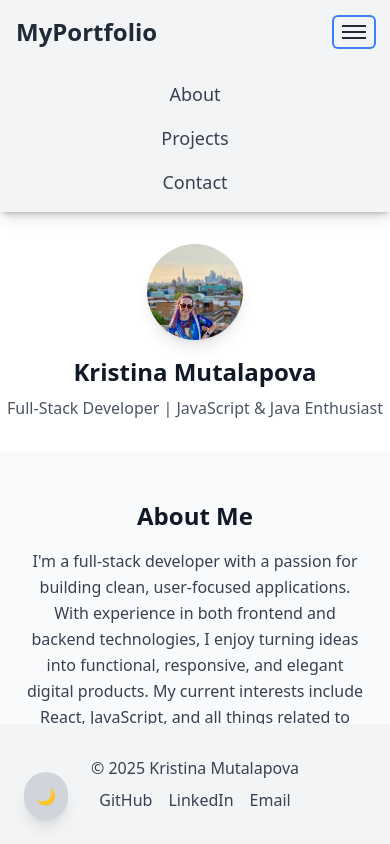
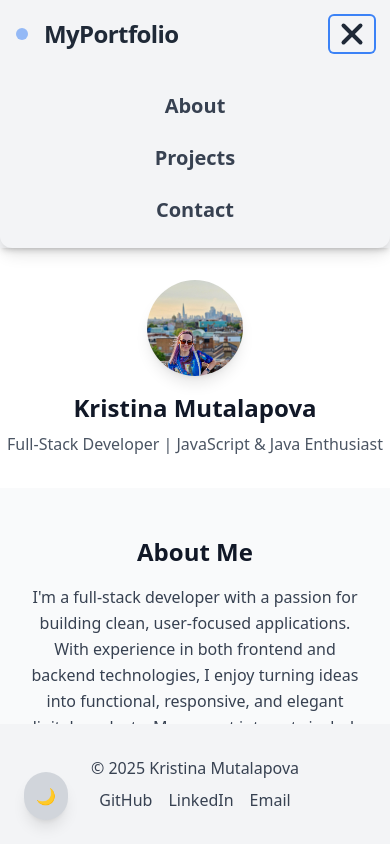
Before and after one commit to krismutalapova/portfolio-website, a React (Create React App) app: page / in a window 390 px wide. Both pictures are taken after a click on the button "Open menu". Shown: the top 844 px of the page. Built offline with nearby package versions, Linux system fonts and the light colour scheme.

Commit message:
feat(ui): improve portfolio UX, add 404 page, enhance navbar, and fix email link

```diff
--- a/package.json
+++ b/package.json
@@ -9,6 +9,7 @@
     "@testing-library/user-event": "^13.5.0",
     "react": "^19.1.0",
     "react-dom": "^19.1.0",
+    "react-router-dom": "^6.30.1",
     "react-scripts": "5.0.1",
     "web-vitals": "^2.1.4"
   },
--- a/src/App.js
+++ b/src/App.js
@@ -1,3 +1,5 @@
+import React from 'react';
+import { BrowserRouter as Router, Routes, Route } from 'react-router-dom';
 import Navbar from './components/Navbar';
 import Header from './components/Header';
 import AboutMe from './components/AboutMe';
@@ -5,26 +7,34 @@ import Projects from './components/Projects';
 import Footer from './components/Footer';
 import ScrollToTop from './components/ScrollToTop';
 import ThemeToggle from './components/ThemeToggle';
+import NotFound from './components/NotFound';
 
 function App() {
   return (
-    <>
+    <Router>
       {/* Skip link for keyboard users */}
       <a href="#main-content" className="sr-only focus:not-sr-only absolute left-2 top-2 bg-blue-600 text-white px-4 py-2 rounded z-50">Skip to main content</a>
       <div className="min-h-screen flex flex-col bg-white dark:bg-gray-900 text-gray-900 dark:text-white">
         <Navbar />
         <main id="main-content" className="flex-1 flex flex-col" tabIndex={-1}>
-          <Header />
-          <AboutMe />
-          <Projects />
-          <ScrollToTop />
+          <Routes>
+            <Route path="/" element={
+              <>
+                <Header />
+                <AboutMe />
+                <Projects />
+                <ScrollToTop />
+              </>
+            } />
+            <Route path="*" element={<NotFound />} />
+          </Routes>
         </main>
         <Footer />
         <div className="fixed bottom-4 right-4 z-50">
           <ThemeToggle />
         </div>
       </div>
-    </>
+    </Router>
   );
 }
 
--- a/src/components/Footer.js
+++ b/src/components/Footer.js
@@ -14,9 +14,7 @@ const Footer = React.memo(function Footer() {
                         className="hover:text-blue-500" target="_blank" rel="noopener noreferrer">
                         LinkedIn
                     </a>
-                    <a href="kris.mutalapova@pm.me" className="hover:text-blue-500">
-                        Email
-                    </a>
+                    <a href="mailto:kris.mutalapova@pm.me" className="hover:text-blue-500">Email</a>
                 </div>
             </div>
         </footer>
--- a/src/components/Navbar.js
+++ b/src/components/Navbar.js
@@ -9,32 +9,41 @@ const Navbar = React.memo(function Navbar() {
     return (
         <nav className="bg-gray-100 dark:bg-gray-800 shadow-md" aria-label="Main navigation">
             <div className="max-w-7xl mx-auto px-4 py-4 flex justify-between items-center">
-                <div className="text-2xl font-bold text-gray-800 dark:text-white">MyPortfolio</div>
+                <div className="text-2xl font-extrabold tracking-tight text-gray-800 dark:text-white flex items-center gap-2">
+                    <span className="inline-block w-3 h-3 bg-blue-500 rounded-full mr-2 animate-pulse"></span>
+                    MyPortfolio
+                </div>
                 <button
-                    className="md:hidden p-2 rounded focus:outline-none focus:ring-2 focus:ring-blue-500"
+                    className="md:hidden p-2 rounded focus:outline-none focus:ring-2 focus:ring-blue-500 group"
                     aria-label={menuOpen ? 'Close menu' : 'Open menu'}
                     aria-expanded={menuOpen}
                     aria-controls="navbar-menu"
                     onClick={handleMenuToggle}
                 >
-                    <span className="block w-6 h-0.5 bg-gray-800 dark:bg-white mb-1"></span>
-                    <span className="block w-6 h-0.5 bg-gray-800 dark:bg-white mb-1"></span>
-                    <span className="block w-6 h-0.5 bg-gray-800 dark:bg-white"></span>
+                    <span
+                        className={`block w-7 h-1 bg-gray-800 dark:bg-white mb-1 rounded transition-transform duration-300 ease-in-out ${menuOpen ? 'rotate-45 translate-y-2' : ''}`}
+                    ></span>
+                    <span
+                        className={`block w-7 h-1 bg-gray-800 dark:bg-white mb-1 rounded transition-all duration-300 ease-in-out ${menuOpen ? 'opacity-0' : ''}`}
+                    ></span>
+                    <span
+                        className={`block w-7 h-1 bg-gray-800 dark:bg-white rounded transition-transform duration-300 ease-in-out ${menuOpen ? '-rotate-45 -translate-y-2' : ''}`}
+                    ></span>
                 </button>
-                <ul className="hidden md:flex space-x-6 text-gray-700 dark:text-gray-300">
-                    <li><a href="#about" className="hover:text-blue-500" onClick={handleLinkClick}>About</a></li>
-                    <li><a href="#projects" className="hover:text-blue-500" onClick={handleLinkClick}>Projects</a></li>
-                    <li><a href="#contact" className="hover:text-blue-500" onClick={handleLinkClick}>Contact</a></li>
+                <ul className="hidden md:flex space-x-8 text-lg font-medium text-gray-700 dark:text-gray-300">
+                    <li><a href="#about" className="hover:text-blue-500 transition-colors duration-200" onClick={handleLinkClick}>About</a></li>
+                    <li><a href="#projects" className="hover:text-blue-500 transition-colors duration-200" onClick={handleLinkClick}>Projects</a></li>
+                    <li><a href="#contact" className="hover:text-blue-500 transition-colors duration-200" onClick={handleLinkClick}>Contact</a></li>
                 </ul>
             </div>
             {menuOpen && (
                 <ul
                     id="navbar-menu"
-                    className="md:hidden flex flex-col items-center bg-gray-100 dark:bg-gray-800 text-gray-700 dark:text-gray-300 py-4 space-y-4 shadow-lg animate-fade-in z-50"
+                    className="md:hidden flex flex-col items-center bg-gray-100 dark:bg-gray-800 text-gray-700 dark:text-gray-300 py-6 space-y-6 shadow-lg animate-fade-in z-50 transition-all duration-300 text-xl font-semibold rounded-b-xl"
                 >
-                    <li><a href="#about" className="hover:text-blue-500 text-lg" onClick={handleLinkClick}>About</a></li>
-                    <li><a href="#projects" className="hover:text-blue-500 text-lg" onClick={handleLinkClick}>Projects</a></li>
-                    <li><a href="#contact" className="hover:text-blue-500 text-lg" onClick={handleLinkClick}>Contact</a></li>
+                    <li><a href="#about" className="hover:text-blue-500 transition-colors duration-200" onClick={handleLinkClick}>About</a></li>
+                    <li><a href="#projects" className="hover:text-blue-500 transition-colors duration-200" onClick={handleLinkClick}>Projects</a></li>
+                    <li><a href="#contact" className="hover:text-blue-500 transition-colors duration-200" onClick={handleLinkClick}>Contact</a></li>
                 </ul>
             )}
         </nav>
--- /dev/null
+++ b/src/components/NotFound.js
@@ -0,0 +1,13 @@
+import React from 'react';
+
+function NotFound() {
+    return (
+        <div className="min-h-screen flex flex-col items-center justify-center bg-white dark:bg-gray-900 text-gray-900 dark:text-white px-4 sm:px-8">
+            <h1 className="text-5xl font-bold mb-4 text-center">404</h1>
+            <p className="text-xl mb-8 text-center max-w-xl">Sorry, the page you are looking for does not exist.</p>
+            <a href="/" className="px-4 py-2 bg-blue-600 text-white rounded hover:bg-blue-700 transition">Go Home</a>
+        </div>
+    );
+}
+
+export default NotFound;
--- a/src/components/Projects.js
+++ b/src/components/Projects.js
@@ -1,9 +1,10 @@
-import React, { useState } from 'react';
+import React, { useState, useEffect } from 'react';
 import todoImage from '../assets/todo.png';
 import eruditioImage from '../assets/eruditio.png';
 import tappyImage from '../assets/tappy.png';
 import portfolioImage from '../assets/portfolio.png';
 import zooImage from '../assets/zoo.png';
+import Spinner from './Spinner';
 
 const projectData = [
     {
@@ -106,6 +107,12 @@ Tech stack:
 function Projects() {
     const [expandedId, setExpandedId] = useState(null);
     const [activeTag, setActiveTag] = useState('All');
+    const [loading, setLoading] = useState(true);
+
+    useEffect(() => {
+        const timer = setTimeout(() => setLoading(false), 1000);
+        return () => clearTimeout(timer);
+    }, []);
 
     const allTags = ['All', ...new Set(projectData.flatMap(p => p.tags))];
     const filteredProjects = activeTag === 'All' ? projectData : projectData.filter(p => p.tags.includes(activeTag));
@@ -113,6 +120,14 @@ function Projects() {
     const toggleDescription = (id) => {
         setExpandedId(expandedId === id ? null : id);
     };
+
+    if (loading) {
+        return (
+            <section id="projects" className="py-12 bg-white dark:bg-gray-900 min-h-[300px] flex items-center justify-center">
+                <Spinner />
+            </section>
+        );
+    }
 
     return (
         <section id="projects" className="py-12 bg-white dark:bg-gray-900">
--- /dev/null
+++ b/src/components/Spinner.js
@@ -0,0 +1,9 @@
+function Spinner() {
+    return (
+        <div className="flex justify-center items-center h-full w-full">
+            <div className="animate-spin rounded-full h-8 w-8 border-4 border-blue-500 border-t-transparent"></div>
+        </div>
+    );
+}
+
+export default Spinner;
--- a/src/index.css
+++ b/src/index.css
@@ -1,3 +1,16 @@
 @tailwind base;
 @tailwind components;
 @tailwind utilities;
+
+html {
+  scroll-behavior: smooth;
+}
+
+/* Fade-in animation for mobile menu */
+@keyframes fade-in {
+  from { opacity: 0; transform: translateY(-10px); }
+  to { opacity: 1; transform: translateY(0); }
+}
+.animate-fade-in {
+  animation: fade-in 0.3s ease;
+}
```
Also changed, not shown: 1 other file (tests, documents, lock files or other folders).
